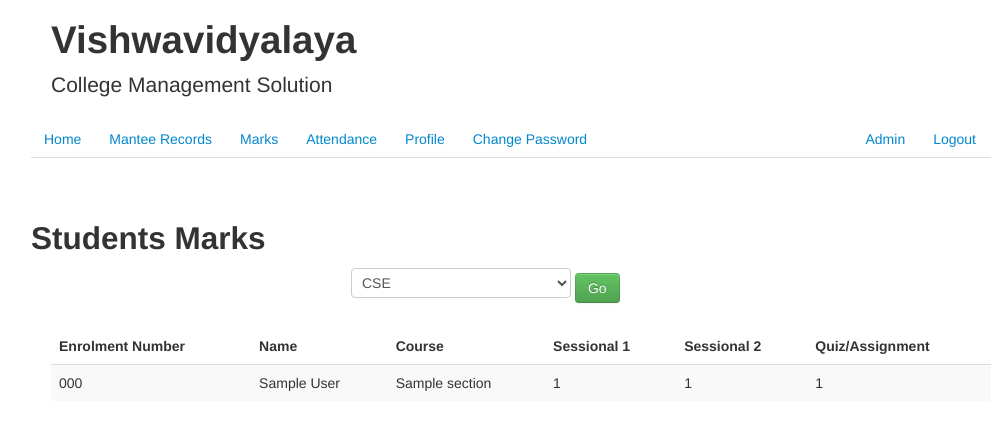
After one commit to karambir/vishwavidyalaya, a Django app: page /academics/marks/ in a window 1280 px wide. The commit adds this page. Shown: the top 430 px of the page, without its empty margins (119-1125 px from the left). Run offline with Django 3.2, Linux system fonts and the light colour scheme; a user stored in the database is signed in; tables that the repository leaves empty hold one stand-in row (values such as "Sample post").

Commit message:
basic list views implemented

```diff
--- /dev/null
+++ b/academics/templates/marks_list.html
@@ -0,0 +1,42 @@
+{% extends "base.html" %}
+
+{% block content %}
+<div class="row">
+    <h2>Students Marks</h2>
+    <div class="row">
+        <div class="span6 offset4">
+            <form>
+            <select>
+                <option>CSE</option>
+                <option>CSE/IT</option>
+                <option>BCA</option>
+            </select>
+            <a class="btn btn-success">Go</a>
+        </form>
+        </div>
+    </div>
+</div>
+<table class="table table-striped table-hover table-hovered">
+    <thead>
+        <tr>
+            <th>Enrolment Number</th>
+            <th>Name</th>
+            <th>Course</th>
+            <th>Sessional 1</th>
+            <th>Sessional 2</th>
+            <th>Quiz/Assignment</th>
+        </tr>
+    </thead>
+    <tbody>
+    {% for marks in marks_list %}
+    <tr>
+        <td>{{ marks.student.enrolment_number }}</td>
+        <td>{{ marks.student.first_name }} {{ marks.student.last_name }}</td>
+        <td>{{ marks.student.section }}</td>
+        <td>{{ marks.sessional1 }}</td>
+        <td>{{ marks.sessional2 }}</td>
+        <td>{{ marks.quiz }}</td>
+    </tr>
+    {% endfor %}
+</table>
+{% endblock %}
--- /dev/null
+++ b/academics/urls.py
@@ -0,0 +1,9 @@
+from django.conf.urls import patterns, include, url
+from django.contrib.auth.decorators import login_required
+
+from academics.views import AttendanceListView, MarksListView
+
+urlpatterns = patterns('',
+    url(r'^attendance/$', login_required(AttendanceListView.as_view()), name='attendance_home'),
+    url(r'^marks/$', login_required(MarksListView.as_view()), name='marks_home'),
+)
--- a/academics/views.py
+++ b/academics/views.py
@@ -1 +1,19 @@
-# Create your views here.
+from django.http import HttpResponseRedirect
+from django.template import RequestContext
+from django.shortcuts import render_to_response
+
+from django.views.generic import ListView
+
+from django.contrib.auth.models import User
+from profiles.models import Faculty, Student
+from academics.models import Performance
+
+class AttendanceListView(ListView):
+    context_object_name = 'attendance_list'
+    template_name = 'attendance_list.html'
+    model = Performance
+
+class MarksListView(ListView):
+    context_object_name = 'marks_list'
+    template_name = 'marks_list.html'
+    model = Performance
--- /dev/null
+++ b/mentors/urls.py
@@ -0,0 +1,8 @@
+from django.conf.urls import patterns, include, url
+from django.contrib.auth.decorators import login_required
+
+from mentors.views import MenteeRecordsListView
+
+urlpatterns = patterns('',
+    url(r'^$', login_required(MenteeRecordsListView.as_view()), name='mentors_home'),
+)
--- a/profiles/views.py
+++ /dev/null
@@ -1 +0,0 @@
-# Create your views here.
--- a/templates/base.html
+++ b/templates/base.html
@@ -33,9 +33,13 @@
         <ul class="nav nav-tabs">
             <li><a href="/">Home</a></li>
             {% if user.is_authenticated %}
+            <li><a href="/mentee/">Mantee Records</a></li>
+            <li><a href="/academics/marks/">Marks</a></li>
+            <li><a href="/academics/attendance/">Attendance</a></li>
             <li><a href="/accounts/profile/">Profile</a></li>
             <li><a href="/accounts/password/change/">Change Password</a></li>
             <li class="pull-right"><a href="/accounts/logout/">Logout</a></li>
+            <li class="pull-right"><a href="/admin/">Admin</a></li>
             {% else %}
             <li class="pull-right"><a href="/accounts/login/">Login</a></li>
             {% endif %}
--- a/vishwavidyalaya/settings.py
+++ b/vishwavidyalaya/settings.py
@@ -79,6 +79,7 @@ TEMPLATE_DIRS = (
     # Always use forward slashes, even on Windows.
     # Don't forget to use absolute paths, not relative paths.
     os.path.join(PROJECT_ROOT, 'templates'),
+    os.path.join(PROJECT_ROOT, 'mentors', 'templates'),
 )
 
 EMAIL_BACKEND = 'django.core.mail.backends.dummy.EmailBackend'
--- a/vishwavidyalaya/urls.py
+++ b/vishwavidyalaya/urls.py
@@ -1,5 +1,7 @@
 from django.conf.urls import patterns, include, url
 from django.views.generic import TemplateView
+
+from django.contrib.auth.decorators import login_required
 
 from django.contrib import admin
 admin.autodiscover()
@@ -12,6 +14,8 @@ urlpatterns = patterns('',
     (r'^$', TemplateView.as_view(template_name = 'base.html')),
     url(r'^admin/', include(admin.site.urls)),
     url(r'^accounts/', include('registration.backends.default.urls')),
-    (r'^accounts/profile/$', TemplateView.as_view(template_name = 'profile.html')),
+    (r'^accounts/profile/$', login_required(TemplateView.as_view(template_name = 'profile.html'))),
+    url(r'^mentee/', include('mentors.urls')),
+    url(r'^academics/', include('academics.urls')),
 
 )
```
Also changed, not shown: TODO.md (+1 -1 lines), academics/templates/attendance_list.html (added, +42 -0 lines), mentors/templates/mentee_record_list.html (added, +29 -0 lines), mentors/views.py (+13 -1 lines).
